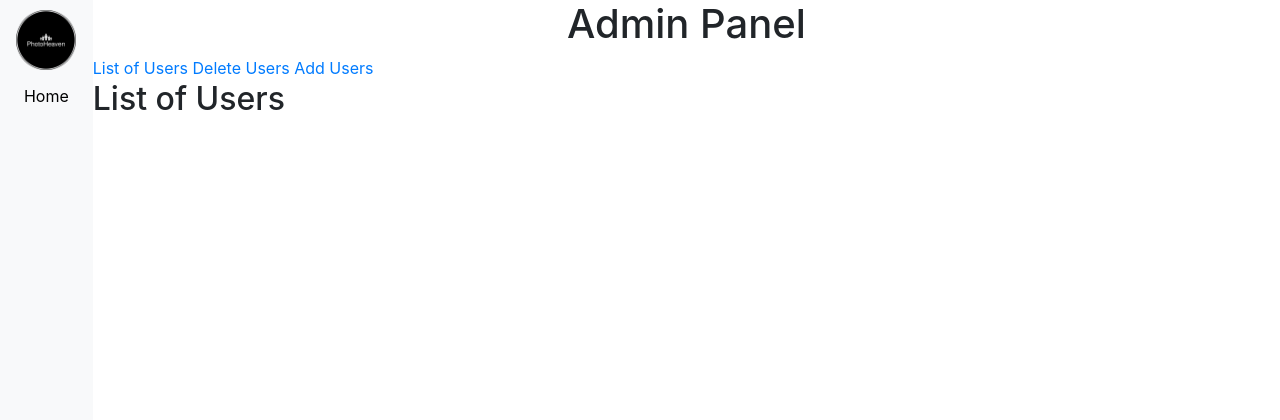
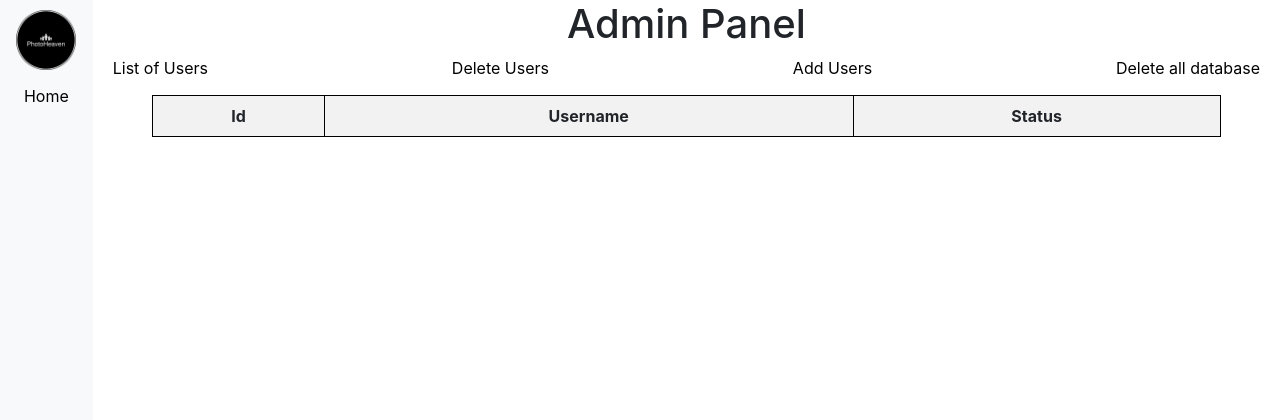
Before and after one commit to Morzevichka/PhotoHeaven, a Flask app: page /admin?action=list_users in a window 1280 px wide. Shown: the top 420 px of the page. Run offline with Flask 3, Linux system fonts and the light colour scheme; lists and menus that the app fills with data are empty; some libraries are stand-ins or nearby versions.

Commit message:
add admin panel and status for users

```diff
--- a/app/entity.py
+++ b/app/entity.py
@@ -6,6 +6,7 @@ from app import login
 class User(UserMixin, db.Model):
     id = db.Column(db.Integer, primary_key=True)
     username = db.Column(db.String(64), unique=True)
+    status = db.Column(db.String(64))
     password_hash = db.Column(db.String(256))
 
 
@@ -15,6 +16,9 @@ class User(UserMixin, db.Model):
     def set_password(self, password):
         self.password_hash = generate_password_hash(password)
 
+    def set_status(self, status):
+        self.status = status
+
     def check_password(self, password):
         return check_password_hash(self.password_hash, password)
 
--- a/app/routes.py
+++ b/app/routes.py
@@ -2,6 +2,7 @@ from app import app
 from app import db
 from app.forms import RegisterForm, LoginForm
 from app.entity import User
+from sqlalchemy import update
 import os
 from flask import render_template, send_from_directory, flash, request, redirect, url_for
 from flask_login import current_user, login_user, logout_user
@@ -16,7 +17,7 @@ def favicon():
 def index():
     return render_template("index.html")
 
-@app.route("/singup", methods=["GET", "POST"])
+@app.route("/singup", methods=["POST", "GET"])
 def register():
     form = RegisterForm()
     if form.validate_on_submit():
@@ -25,6 +26,7 @@ def register():
             flash('Login is taken', 'warning') #fix this flash
             return redirect(url_for("index"))
         user = User(username=form.username.data)
+        user.set_status("Active")
         user.set_password(form.password.data)
         db.session.add(user)
         db.session.commit()
@@ -52,8 +54,42 @@ def account():
 
 @app.route("/admin")
 def admin():
-    action = request.args.get('action', '')
-    return render_template("root.html", route=action)
+    action = request.args.get("action", "")
+    del_user = request.args.get("del_user")
+    add_user = request.args.get("add_user")
+    passwd_user = request.args.get("passwd_user")
+    users = User.query.all()
+    if del_user:
+        user_to_delete = User.query.filter_by(username=del_user).first()
+        if user_to_delete:
+            db.session.delete(user_to_delete)
+            db.session.commit()
+            flash(f'User {user_to_delete.username} was successful deleted', 'success')
+            return redirect(url_for("admin"))
+        else:
+            flash(f'User with {user_to_delete} not found', 'danger')
+
+    if add_user:
+        if User.query.filter_by(username=add_user).first():
+            flash("Username is taken", "danger")
+        user = User(username=add_user)
+        user.set_status("Active")
+        user.set_password(passwd_user)
+        db.session.add(user)
+        db.session.commit()
+        flash(f'User {user.username} was successfully sign up', "success")
+        return redirect(url_for("admin"))
+
+    if action == "delete_db":
+        # for user in users:
+        #     if user.username != "root":
+        #         db.session.delete(user)
+        #         db.session.commit()
+        for table_name in db.metadata.tables:
+            db.session.execute(db.table(table_name).delete())
+        db.session.commit()
+        return redirect(url_for("index"))
+    return render_template("root.html", route=action, users=users)
 
 @app.route("/logout")
 def logout():
--- a/app/templates/base.html
+++ b/app/templates/base.html
@@ -50,6 +50,12 @@
     #page_body {
       width: 100%;
     }
+
+    .alert {
+      width: 90%;
+      margin: auto;
+    }
+
   </style>
   {% block style %}{% endblock %}
 </head>
--- a/app/templates/root.html
+++ b/app/templates/root.html
@@ -1,31 +1,70 @@
 {% extends 'base.html' %}
 {% block style %}
 <style>
-    .container {
+    .menu{
+       display: flex;
+       justify-content: space-between;
+       padding-bottom: 15px;
+    }
+    .menu a {
+        padding-left: 20px;
+        padding-right: 20px;
+        color: black;
+    }
+    table {
+        width: 90%;
+        margin: auto;
+
+    }
+    th, td {
+        text-align: center;
+        border: 1px solid black;
+        padding: 8px;
         text-align: center;
     }
-
-    .container a {
-        margin-right: 20px;
-        border: 1px solid black;
-        border-radius: 10%;
-        padding: 8px;
-        color: black;
+    th {
+        background-color: #f2f2f2;
     }
 </style>
 {% endblock %}
 {% block app_content %}
     <h1 style="text-align: center;">Admin Panel</h1>
-    <div class="">
+    <div class="menu">
         <a href="?action=list_users">List of Users</a>
         <a href="?action=delete_users">Delete Users</a>
         <a href="?action=add_users">Add Users</a>
+        <a href="?action=delete_db">Delete all database</a>
     </div>
     {% if route == 'list_users' %}
-        <h2>List of Users</h2>
-    {% elif route == 'delete_users' %}
-        <h2>Delete Users</h2>
-    {% elif route == 'add_users' %}
-        <h2>Add Users</h2>
-    {% endif %}
+        <table>
+            <tr>
+                <th>Id</th>
+                <th>Username</th>
+                <th>Status</th>
+            </tr>
+            {% for user in users %}
+                <tr>
+                    <td>{{user.id }}</td>
+                    <td>{{ user.username }}</td>
+                    <td>{{ user.status }}</td>
+                </tr>
+            {% endfor %}
+        </table>
+    <div class="del_add">
+        {% elif route == 'delete_users' %}
+            <form style="text-align: center">
+                <label for="del_user">Enter username to delete:</label><br>
+                <input type="text" id="del_user" name="del_user"><br>
+                <input type="submit" value="Send Request" style="margin-top: 10px"/>
+            </form>
+        {% elif route == 'add_users' %}
+            <form style="text-align: center">
+                <label for="add_user">Username</label><br>
+                <input type="text" id="add_user" name="add_user"><br>
+                <label for="passwd_user">Password</label><br>
+                <input type="password" id="passwd_user" name="passwd_user"><br>
+                <input type="submit" value="Send Request" style="margin-top: 10px"/>
+            </form>
+        {% endif %}
+    </div>
 {% endblock %}
```
Also changed, not shown: migrations/versions/5bca636f2533_.py (added, +32 -0 lines).
